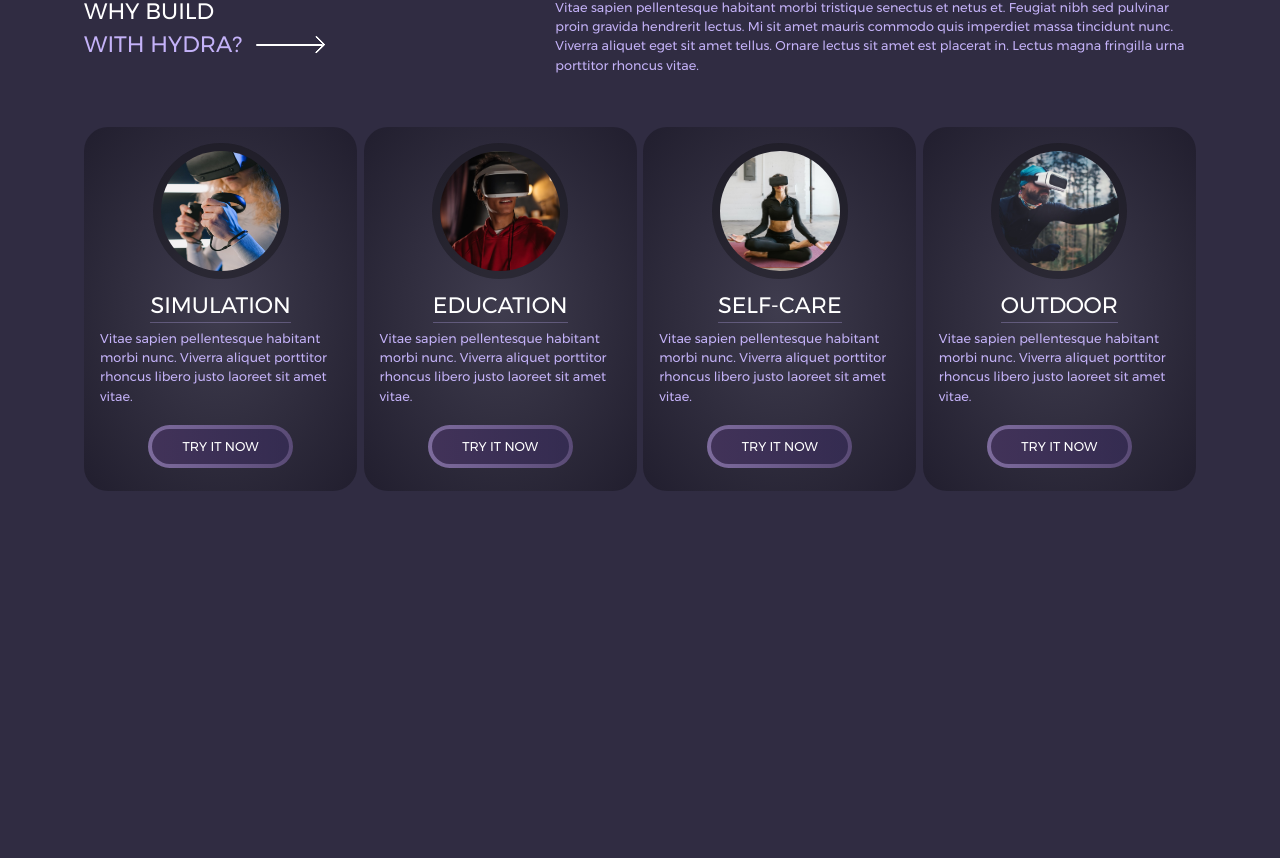
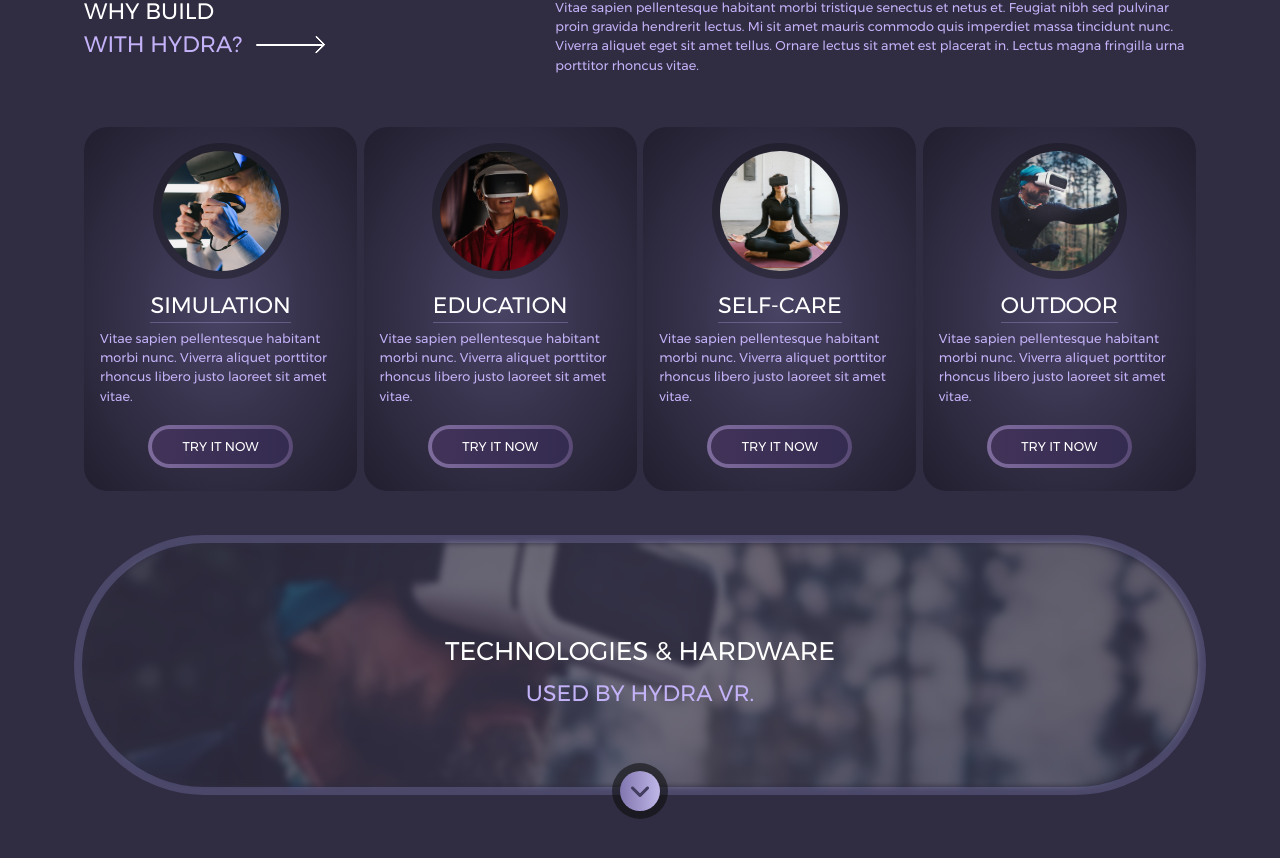
Before and after one commit to alinabizadeh1913/hydra, a React (Create React App) app: page / in a window 1280 px wide. Shown: the part 1174-2032 px from the top of the page. Built offline with nearby package versions, Linux system fonts and the light colour scheme; data requests are answered from the project's data file.

Commit message:
end Technologies.jsx

```diff
--- a/src/App.js
+++ b/src/App.js
@@ -5,13 +5,11 @@ import Home from './Pages/Home/Home';
 
 const App = () => {
     return (
-        <React.Fragment>
-            <Router>
-                <Routes>
-                    <Route path='/' element={<Home />}/>
-                </Routes>
-            </Router>
-        </React.Fragment>
+        <Router>
+            <Routes>
+                <Route path='/' element={<Home />}/>
+            </Routes>
+        </Router>
     )
 }
 
--- a/src/Components/Contact/Contact.jsx
+++ b/src/Components/Contact/Contact.jsx
@@ -56,6 +56,7 @@ export default class Contact extends React.Component {
 
     render() {
         return (
+            <React.Fragment>
                 <section className="px-3">
                     <div id="contact" className="container position-relative" ref={this.contactElem}>
                         <div className="arrow d-flex justify-content-between px-3 w-100 position-absolute d-block d-lg-none">
@@ -67,6 +68,7 @@ export default class Contact extends React.Component {
                         </div>
                     </div>
                 </section>
+            </React.Fragment>
         );
     }
 
--- a/src/Components/Navbar/Navbar.jsx
+++ b/src/Components/Navbar/Navbar.jsx
@@ -27,16 +27,6 @@ const Navbar = () => {
         })
     }, [])
 
-    useLayoutEffect(() => {
-        window.addEventListener('scroll', e => {
-            const scrollY = window.scrollY;
-            if (scrollY > 150) {
-                navbar.current.style.background = '#5c19af70'
-            }else{
-                navbar.current.style.background = ''
-            }
-        })
-    }, [])
 
     return (
         <section id="navbar" ref={navbar}>
--- a/src/Components/Technologies/Technologies.jsx
+++ b/src/Components/Technologies/Technologies.jsx
@@ -1,11 +1,36 @@
-import React from "react"
+import React, { useState } from "react"
 
 const Technologies = () => {
+
+    const scrollDown = () => {
+        window.scrollBy({
+            top: 200,
+            behavior: 'smooth'
+        });
+    };
+
     return (
-        <section id="technologies">
+        <section id="technologies" className="my-5">
             <div className="container">
                 <div className="row">
+                    <div className="technologie col position-relative">
+                        <div className="image position-absolute">
 
+                        </div>
+                        <div className="content position-relative">
+                            <h2 className="text-white text-center my-3">
+                                TECHNOLOGIES & HARDWARE
+                            </h2>
+                            <h3 className="text-center mb-0">
+                                USED BY HYDRA VR.
+                            </h3>
+                        </div>
+                        <div className="arrow-wrapper position-absolute w-100" onClick={scrollDown}>
+                            <div className="arrow-bottom">
+                                <i class="fa-solid fa-angle-down"></i>
+                            </div>
+                        </div>
+                    </div>
                 </div>
             </div>
         </section>
--- a/src/Pages/Home/Home.jsx
+++ b/src/Pages/Home/Home.jsx
@@ -10,9 +10,9 @@ import Technologies from "../../Components/Technologies/Technologies";
 
 const Home = () => {
 
-    // useEffect(() => {
-    //     window.scrollTo(0,0)
-    // })
+    useEffect(() => {
+        window.scrollTo(0,0)
+    })
 
     return (
         <React.Fragment>
@@ -24,7 +24,7 @@ const Home = () => {
             <WhyBuild />
             <Cards />
             <Technologies />
-            <br /><br /><br /><br /><br /><br /><br /><br /><br /><br /><br /><br /><br /><br /><br /><br /><br /><br /><br />
+            <br /><br /><br /><br /><br /><br /><br /><br /><br /><br /><br /><br /><br /><br /><br /><br /><br /><br /><br /><br /><br /><br /><br /><br /><br /><br /><br /><br /><br /><br /><br /><br /><br /><br /><br /><br /><br /><br />
         </React.Fragment>
     )
 }
--- a/src/css/style.css
+++ b/src/css/style.css
@@ -123,7 +123,7 @@ h1, h2, h3, h4, h5, h6 {
   left: 0;
   right: 0;
   top: 0px;
-  z-index: 5;
+  z-index: 50;
   transition: 0.313s ease;
 }
 #navbar .navbar-inner .logo {
@@ -315,7 +315,7 @@ h1, h2, h3, h4, h5, h6 {
   width: 80%;
   height: 370px;
   padding: 12px;
-  background-color: rgba(13, 13, 20, 0.2117647059);
+  background-color: rgba(176, 176, 255, 0.2117647059);
   border-radius: 85px 75px 80px 175px;
 }
 #header .main-picture img {
@@ -424,7 +424,7 @@ h1, h2, h3, h4, h5, h6 {
 
 #about .about-left .image {
   padding: 12px;
-  background: rgba(13, 13, 20, 0.2117647059);
+  background: rgba(176, 176, 255, 0.2117647059);
   width: 75%;
   height: 460px;
   border-radius: 175px 90px 185px 100px;
@@ -542,7 +542,7 @@ h1, h2, h3, h4, h5, h6 {
 }
 
 #cards #skeleton .skeleton-inner {
-  background: radial-gradient(#3f3c4e, #211E2E);
+  background: radial-gradient(#494364, #211E2E);
   border-radius: 30px;
   padding: 20px;
 }
@@ -575,7 +575,7 @@ h1, h2, h3, h4, h5, h6 {
   width: 70%;
   height: 35px;
   border-radius: 50px;
-  background: linear-gradient(90deg, #404057, #404057 20%, #493b73 50%, #404057 85%, #404057);
+  background: linear-gradient(90deg, #6c6698, #4d496d 42%, #4d496d -166%, #4d496d -92%, #6c6698);
   background-size: 200% 100%;
   background-position: 0;
   animation: skeletonMove 4s infinite linear;
@@ -596,7 +596,7 @@ h1, h2, h3, h4, h5, h6 {
   width: 90%;
   height: 15px;
   border-radius: 50px;
-  background: linear-gradient(90deg, #404057, #404057 20%, #493b73 50%, #404057 85%, #404057);
+  background: linear-gradient(90deg, #6c6698, #4d496d 42%, #4d496d -166%, #4d496d -92%, #6c6698);
   background-size: 200% 100%;
   background-position: 0;
   animation: skeletonMove 4s infinite linear;
@@ -605,13 +605,13 @@ h1, h2, h3, h4, h5, h6 {
   width: 60%;
   height: 45px;
   border-radius: 50px;
-  background: linear-gradient(90deg, #404057, #404057 20%, #493b73 50%, #404057 85%, #404057);
+  background: linear-gradient(90deg, #6c6698, #4d496d 42%, #4d496d -166%, #4d496d -92%, #6c6698);
   background-size: 200% 100%;
   background-position: 0;
   animation: skeletonMove 4s infinite linear;
 }
 #cards #post .post-inner {
-  background: radial-gradient(#3f3c4e, #211E2E);
+  background: radial-gradient(#494364, #211E2E);
   border-radius: 30px;
   padding: 20px;
 }
@@ -660,6 +660,64 @@ h1, h2, h3, h4, h5, h6 {
   transition: 0.4313s ease;
 }
 
+#technologies .technologie {
+  display: flex;
+  flex-direction: column;
+  align-items: center;
+  justify-content: center;
+  padding: 100px;
+  border: 10px solid rgba(176, 176, 255, 0.2117647059);
+  border-radius: 588px;
+}
+#technologies .technologie .arrow-wrapper {
+  bottom: -40px;
+  left: 0;
+  right: 0;
+  display: flex;
+  justify-content: center;
+}
+#technologies .technologie .arrow-wrapper .arrow-bottom {
+  width: 70px;
+  height: 70px;
+  background-color: rgba(14, 14, 14, 0.5882352941);
+  border-radius: 100%;
+  padding: 10px;
+  cursor: pointer;
+}
+#technologies .technologie .arrow-wrapper .arrow-bottom i {
+  color: #433D60;
+  font-size: 30px;
+  text-align: center;
+  width: 100%;
+  height: 100%;
+  line-height: 1.7;
+  border-radius: 100%;
+  background: linear-gradient(to right, #8176AF, #C0B7E8);
+}
+#technologies .technologie .image {
+  border-radius: 200px;
+  overflow: hidden;
+  left: 0;
+  top: 0;
+  right: 0;
+  bottom: 0;
+  width: 100%;
+  height: 100%;
+  z-index: -1;
+  background-image: url("../../public/img/img6.jpg");
+  background-repeat: no-repeat;
+  background-size: 100%;
+  background-position: 0 27%;
+  filter: opacity(0.3) blur(4px);
+}
+#technologies .technologie .content {
+  z-index: 5;
+  user-select: none;
+}
+#technologies .technologie .content h3 {
+  color: #c4b2f8;
+}
+
 .bg-move {
   animation: bgMove 2s linear 1;
 }
--- a/src/sass/style.scss
+++ b/src/sass/style.scss
@@ -177,7 +177,7 @@ $margin-padding-xl: 25px;
       left: 0;
       right: 0;
       top: 0px;
-      z-index: 5;
+      z-index: 50;
       transition: 0.313s ease;
   .navbar-inner{
     .logo{
@@ -391,7 +391,7 @@ $margin-padding-xl: 25px;
     width: 80%;
     height: 370px;
     padding: $margin-padding-sm + 2px;
-    background-color: #0d0d1436;
+    background-color: #b0b0ff36;
     border-radius: 85px 75px 80px 175px;
     img{
       width: 100%;
@@ -524,7 +524,7 @@ $margin-padding-xl: 25px;
   .about-left{
     .image{
       padding: 12px;
-      background: #0d0d1436;
+      background: #b0b0ff36;
       width: 75%;
       height: 460px;
       border-radius: 175px 90px 185px 100px;
@@ -666,7 +666,7 @@ $margin-padding-xl: 25px;
 #cards{
   #skeleton{
     .skeleton-inner{
-      background: radial-gradient(#3f3c4e, #211E2E);
+      background: radial-gradient(#494364, #211E2E);
       border-radius: 30px;
       padding: $margin-padding-lg;
       .skeleton-image{
@@ -700,7 +700,7 @@ $margin-padding-xl: 25px;
         width: 70%;
         height: 35px;
         border-radius: 50px;
-        background: linear-gradient(90deg, #404057, #404057 20%, #493b73 50%, #404057 85%, #404057);
+        background: linear-gradient(90deg, #6c6698, #4d496d 42%, #4d496d -166%, #4d496d -92%, #6c6698);
         background-size: 200% 100%;
         background-position: 0;
         animation: skeletonMove 4s infinite linear;
@@ -720,7 +720,7 @@ $margin-padding-xl: 25px;
           width: 90%;
           height: 15px;
           border-radius: 50px;
-          background: linear-gradient(90deg, #404057, #404057 20%, #493b73 50%, #404057 85%, #404057);
+          background: linear-gradient(90deg, #6c6698, #4d496d 42%, #4d496d -166%, #4d496d -92%, #6c6698);
           background-size: 200% 100%;
           background-position: 0;
           animation: skeletonMove 4s infinite linear;
@@ -730,7 +730,7 @@ $margin-padding-xl: 25px;
         width: 60%;
           height: 45px;
           border-radius: 50px;
-          background: linear-gradient(90deg, #404057, #404057 20%, #493b73 50%, #404057 85%, #404057);
+          background: linear-gradient(90deg, #6c6698, #4d496d 42%, #4d496d -166%, #4d496d -92%, #6c6698);
           background-size: 200% 100%;
           background-position: 0;
           animation: skeletonMove 4s infinite linear;
@@ -739,7 +739,7 @@ $margin-padding-xl: 25px;
   }
   #post{
     .post-inner{
-      background: radial-gradient(#3f3c4e, #211E2E);
+      background: radial-gradient(#494364, #211E2E);
       border-radius: 30px;
       padding: $margin-padding-lg;
       .post-image{
@@ -796,6 +796,70 @@ $margin-padding-xl: 25px;
 
 // Card
 
+// Technologies
+
+#technologies{
+  .technologie{
+    display: flex;
+    flex-direction: column;
+    align-items: center;
+    justify-content: center;
+    padding: 100px;
+    border: 10px solid #b0b0ff36;
+    border-radius: 588px;
+    .arrow-wrapper{
+      bottom: -40px;
+      left: 0;
+      right: 0;
+      display: flex;
+      justify-content: center;
+      .arrow-bottom{
+        width: 70px;
+        height: 70px;
+        background-color: #0e0e0e96;
+        border-radius: 100%;
+        padding: 10px;
+        cursor: pointer;
+        i{
+          color: #433D60;
+          font-size: $font-xl + 10px;
+          text-align: center;
+          width: 100%;
+          height: 100%;
+          line-height: 1.7;
+          border-radius: 100%;
+          background: linear-gradient(to right, #8176AF,#C0B7E8);
+        }
+      }
+    }
+    .image{
+      border-radius: 200px;
+      overflow: hidden;
+      left: 0 ;
+      top: 0;
+      right: 0;
+      bottom: 0;
+      width: 100%;
+      height: 100%;
+      z-index: -1;
+      background-image: url('../../public/img/img6.jpg');
+      background-repeat: no-repeat;
+      background-size: 100%;
+      background-position: 0 27%;
+      filter: opacity(0.3) blur(4px);
+    }
+    .content{
+      z-index: 5;
+      user-select: none;
+      h3{
+        color: $text-color-white;
+      }
+    }
+  }
+}
+
+// Technologies
+
 // Animation
 
 .bg-move{
```
Also changed, not shown: src/Store/Store.js (added, +9 -0 lines). Lines whose indentation alone changed are shown as unchanged.
